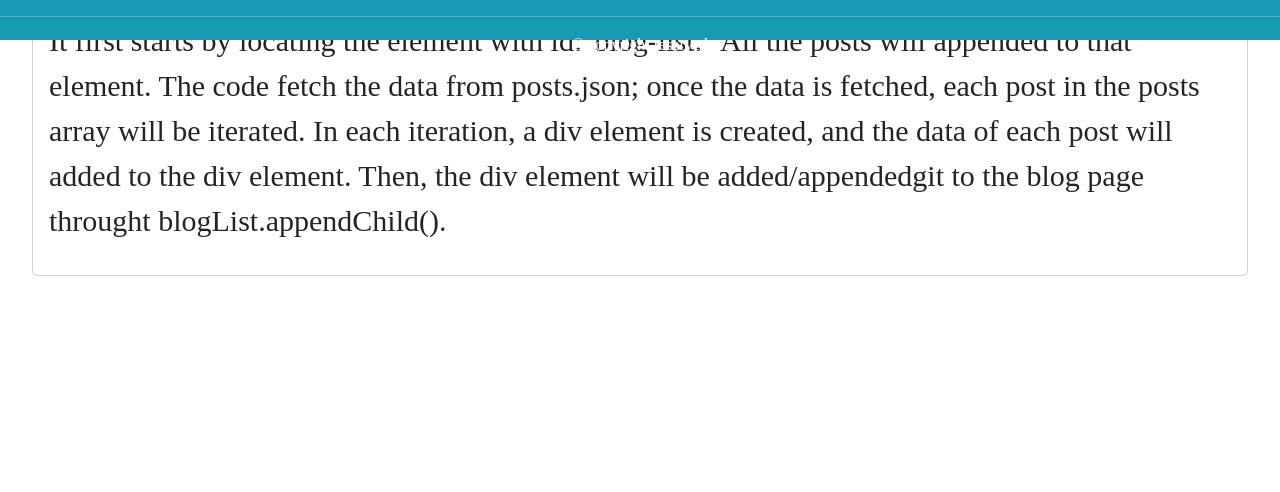
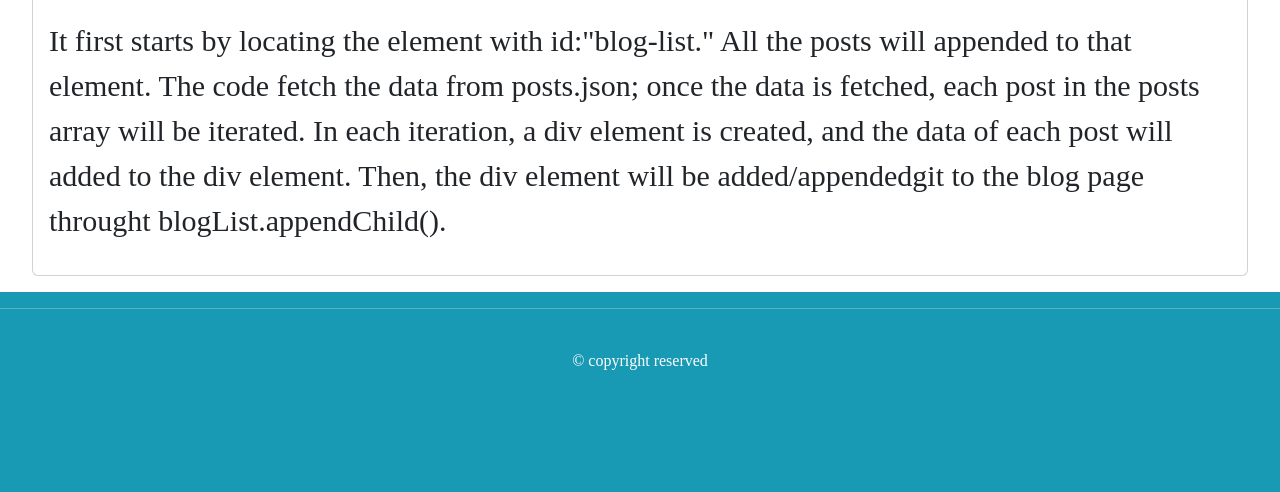
Before and after one commit to jean03f/Personal-Portfolio, a plain HTML site: page blogPage.html in a window 1280 px wide. Shown: the part 760-1252 px from the top of the page. Before the commit the page ends 1052 px from the top, so only its background shows below. Drawn offline with nearby package versions, Linux system fonts and the light colour scheme.

Commit message:
modify styles for the footer

```diff
--- a/style.css
+++ b/style.css
@@ -60,15 +60,21 @@ body {
     width: 100%;
 }
 
+#blog-list {
+    flex: 1;
+}
+
 footer{
 
+    margin-top: 100;
     background-color:#189AB4;
     color: #fff;
     text-align: center;
     position: absolute;
-    bottom: 0;
     width: 100%;
-    height: 2.5rem;
+    bottom: auto;
+    height: 200px;
+    line-height: 4.5rem;
 }
 
 .btn{
```
